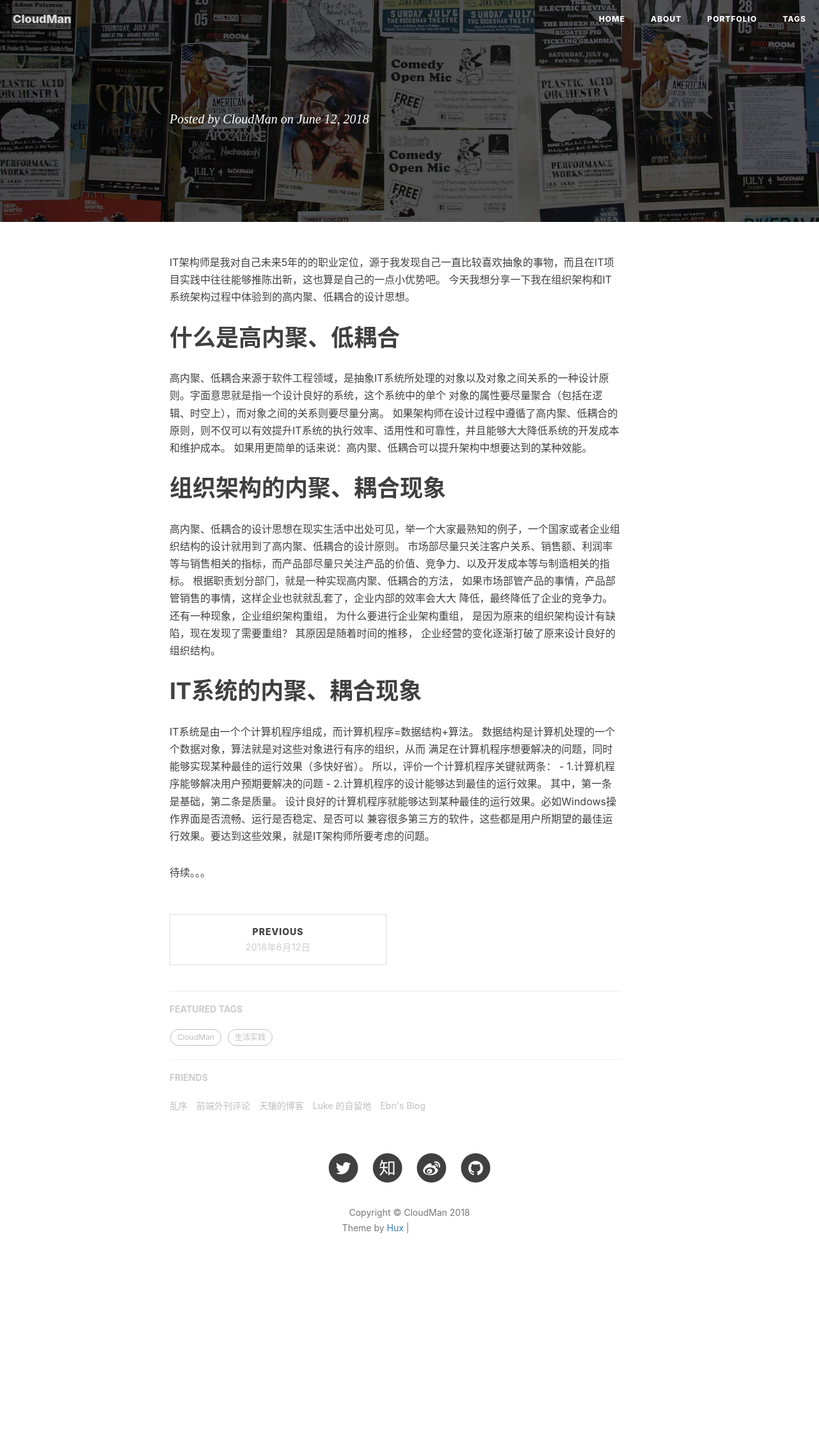
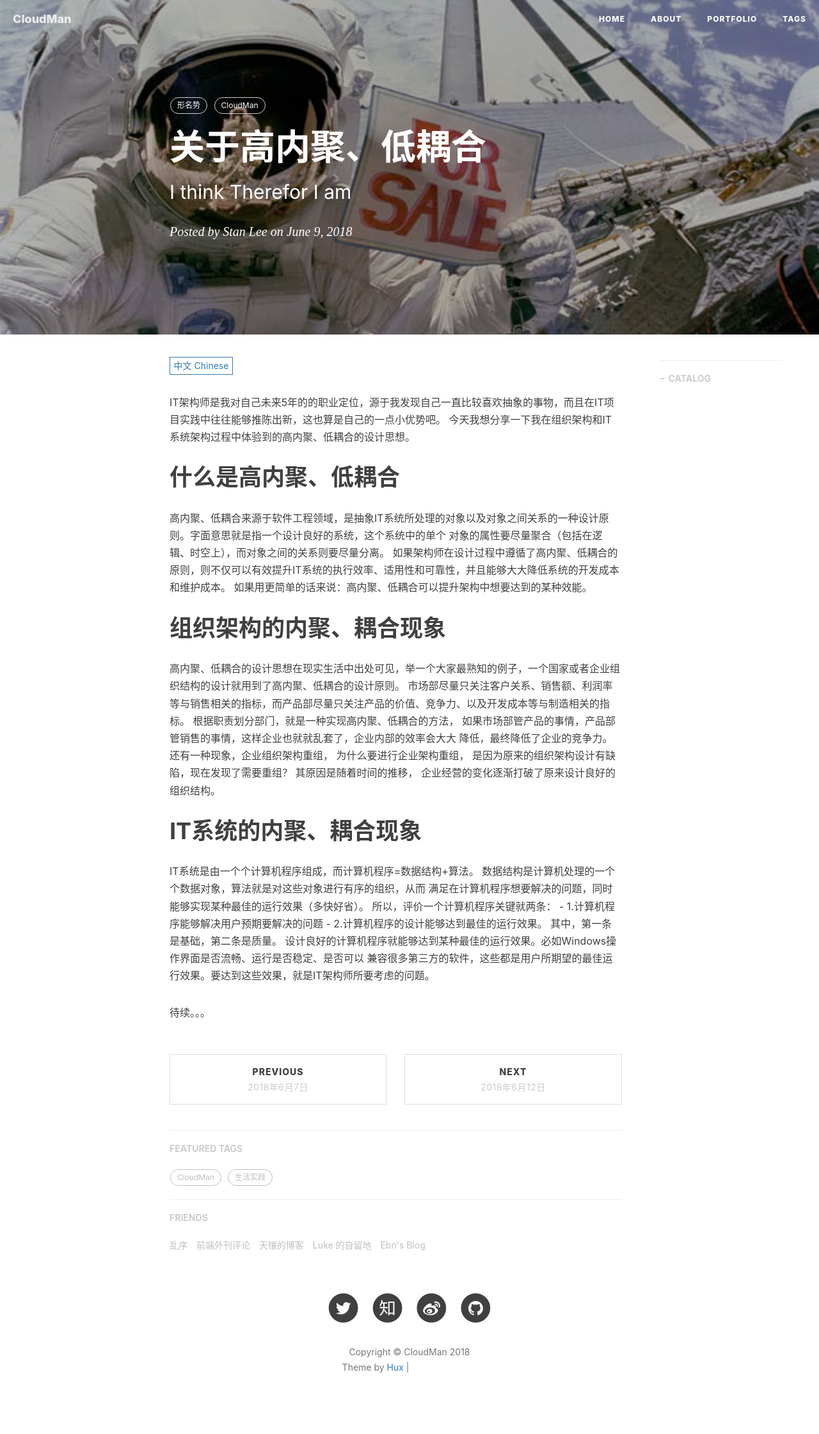
Before and after one commit to libaoan/libaoan.github.io, a Jekyll site: the page built from _posts/2018-06-9-关于高内聚低耦合.markdown, in a window 1280 px wide. Shown: the whole page at 64% size. Built offline with Jekyll 4.4.1, drawn with Linux system fonts in a browser that asks for light colours; nearby versions of some CDN libraries; our own code applies the rules of GitHub Pages for plain Markdown files; comment, search, counter and statistics services are not loaded; before the commit the page ends 2024 px from its top, so only the background shows below that; grey boxes are pictures that could not be loaded.

Commit message:
20180612更新

```diff
--- a/_posts/2018-06-12-力出一气利出一孔.markdown
+++ b/_posts/2018-06-12-力出一气利出一孔.markdown
@@ -10,6 +10,7 @@ catalog:      true
 multilingual: true
 tags:
     - 生活实践
+    - CloudMan
 ---
 
 > 生活真的需要源源不断的实践，坐而论道是要不得的，否则要么被时代抛弃、要么被自己抛弃。
--- a/_posts/2018-06-9-关于高内聚低耦合.markdown
+++ b/_posts/2018-06-9-关于高内聚低耦合.markdown
@@ -1,7 +1,7 @@
 ---
 layout:       post
 title:        "关于高内聚、低耦合"
-subtitle:     "I think Therefor I am
+subtitle:     "I think Therefor I am"
 date:         2018-06-9 8:30:00
 author:       "Stan Lee"
 header-img:   "img/post-sample-image.jpg"
```
